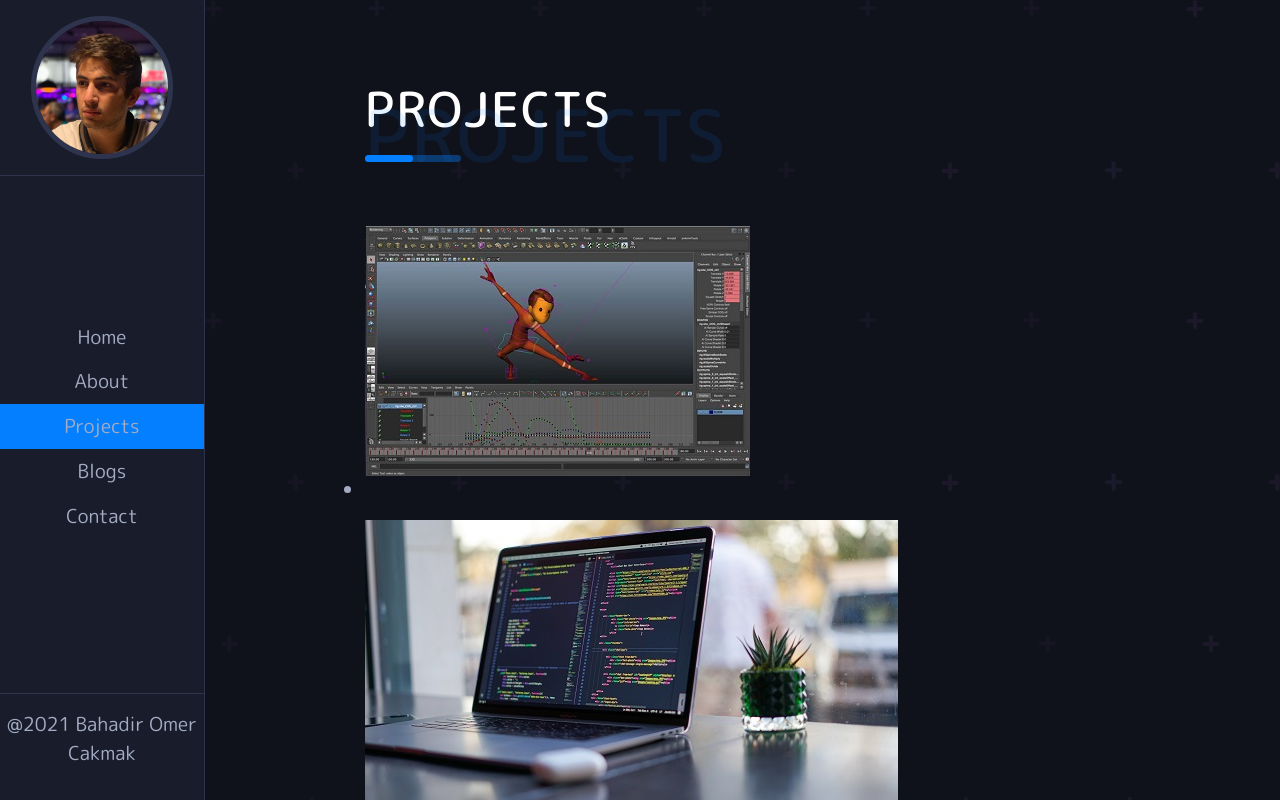
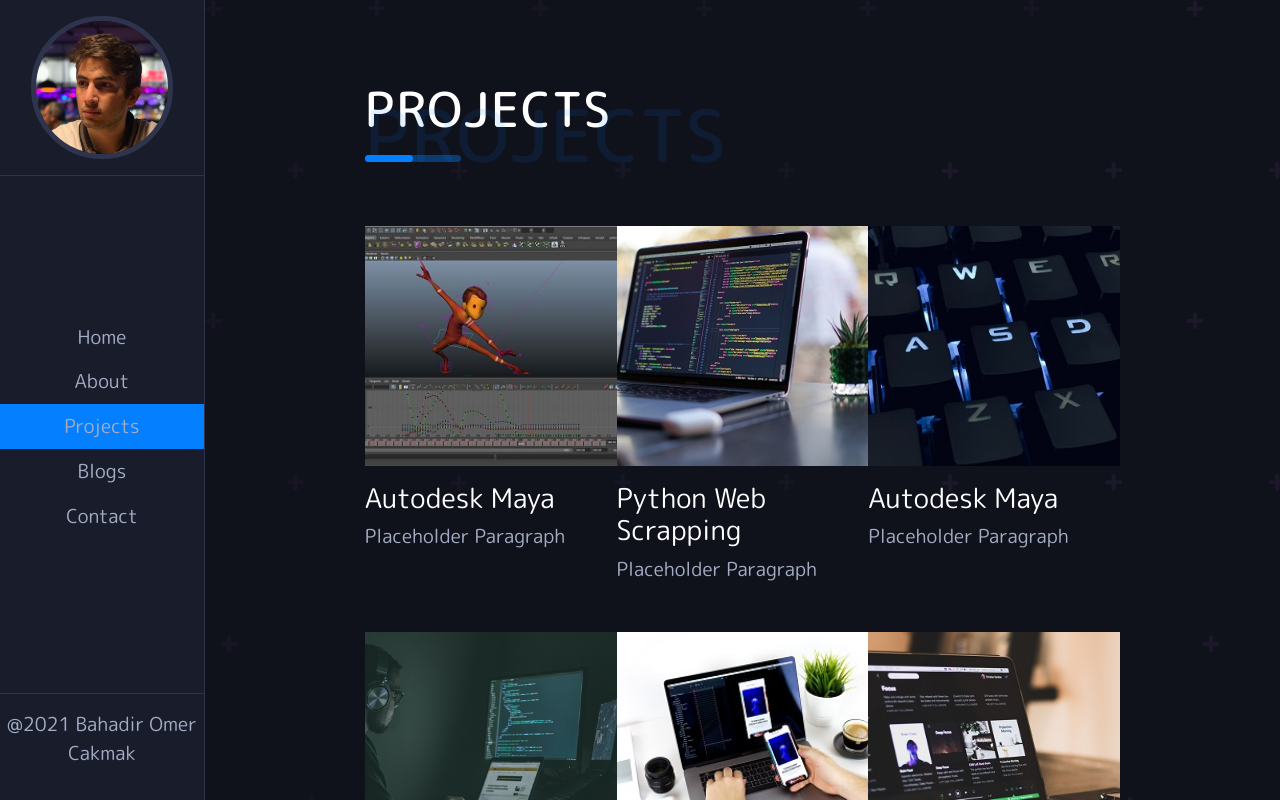
Before and after one commit to bomercakmak/my-portfolio-react, a React (Create React App) app: page /projects in a window 1280 px wide. Shown: the top 800 px of the page. Built offline with nearby package versions, Linux system fonts and the light colour scheme.

Commit message:
I added projects.scss

```diff
--- a/src/App.scss
+++ b/src/App.scss
@@ -5,6 +5,7 @@
 @import './styles/about';
 @import './styles/blogs';
 @import './styles/contact';
+@import './styles/projects';
 
 
 *{
--- a/src/Components/MenuItems.js
+++ b/src/Components/MenuItems.js
@@ -2,7 +2,7 @@
 
 function MenuItems({ menuItems }) {
   return (
-    <div>
+    <div className="projects">
       {menuItems.map((item) => {
         return (
           <div className="project" key={item.id}>
@@ -10,11 +10,15 @@
               <img src={item.image} alt="" />
               <ul className="hover-items">
                 <li>
-                  <a href={item.link1}></a>
-                  <a href={item.link2}></a>
+                  <a href={item.icon1}></a>
+                  <a href={item.icon2}></a>
                 </li>
               </ul>
             </div>
+            <h5>
+                {item.title}
+            </h5>
+            <p>Placeholder Paragraph</p>
           </div>
         );
       })}
--- a/src/Pages/ProjectsPage.js
+++ b/src/Pages/ProjectsPage.js
@@ -12,7 +12,7 @@
       <div className="title">
         <Title title={"Projects"} span={"Projects"} />
       </div>
-      <div className="projects">
+      <div className="projects-data">
         <Categories />
         <MenuItems menuItems={menuItems}/>
       </div>
--- /dev/null
+++ b/src/styles/_projects.scss
@@ -0,0 +1,33 @@
+.ProjectPage{
+
+}
+
+.projects{
+    width:100%;
+    display: grid;
+    grid-template-columns: repeat(3,1fr);
+    row-gap: 2rem;
+
+    .project{
+        .image-data{
+            img{
+                width: 100%;
+                height: 30vh;
+                object-fit: cover;
+            }
+        }
+        .hover-items{
+            list-style: none;
+        }
+        h5{
+            font-size: 1.7rem;
+            font-weight:400;
+            color: white;
+            transition: all .3 ease-in-out;
+            &:hover{
+                color:#037FFF;
+                cursor: pointer;
+            }
+        }
+    }
+}
```
